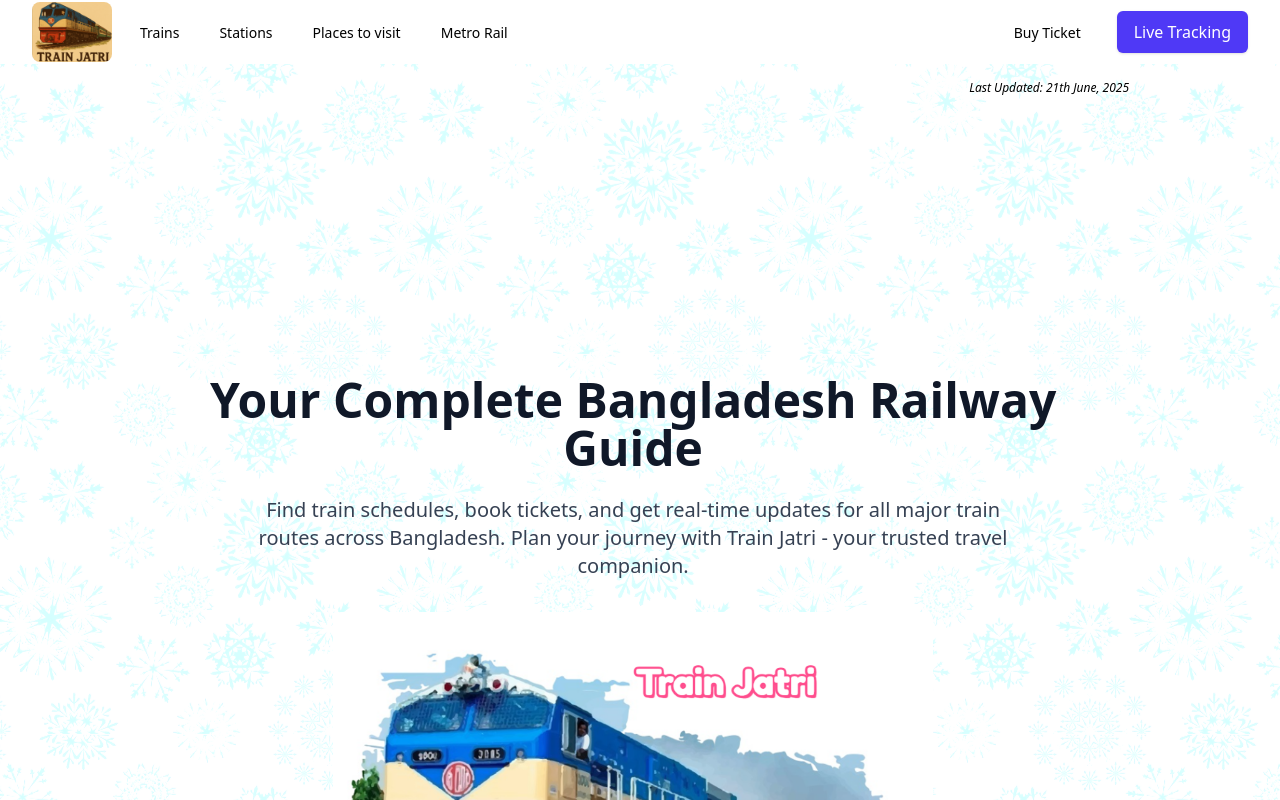
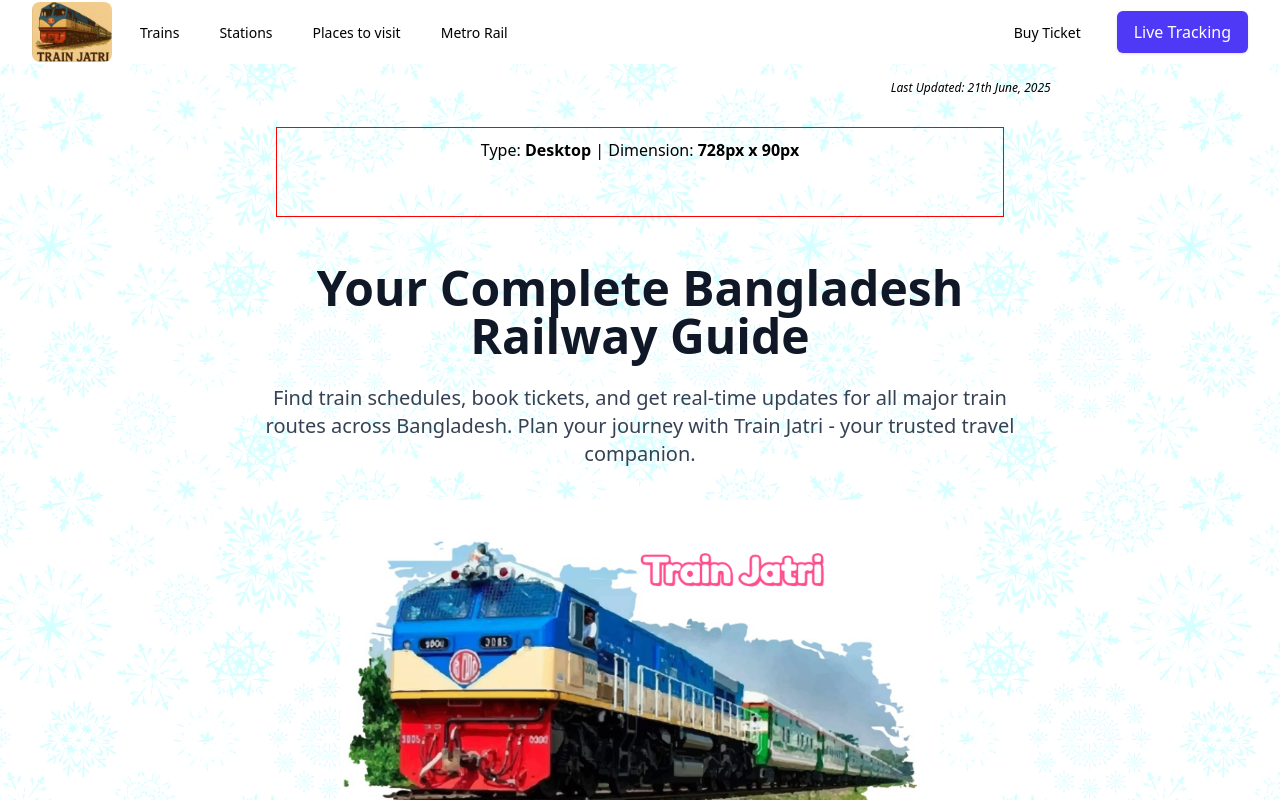
Before and after one commit to mdistiakahmed/train-jatri, a Next.js app: page / in a window 1280 px wide. Shown: the top 800 px of the page. Built offline with nearby package versions, Linux system fonts and the light colour scheme.

Commit message:
Update ad section

```diff
--- a/app/layout.tsx
+++ b/app/layout.tsx
@@ -6,7 +6,7 @@
 import Footer from "@/components/footer/Footer";
 import { GoogleAnalytics } from "@next/third-parties/google";
 import AdSense from "@/components/AdSense";
-import GoogleAdWithSuspense from "@/components/google-ads/GoogleAd";
+import GoogleAd from "@/components/google-ads/GoogleAd";
 
 const geistSans = Geist({
   variable: "--font-geist-sans",
@@ -88,17 +88,10 @@
           </div>
           <main className="flex-1">
             <p className="whitespace-nowrap text-end py-4 text-xs italic mr-4">Last Updated: 21th June, 2025</p>
-            <div className="w-full md:w-[80vw] h-[100px] md:h-[200px]  mx-auto my-4">
-                <GoogleAdWithSuspense>
-                  <ins
-                    className="adsbygoogle"
-                    style={{ display: "block" }}
-                    data-ad-client="ca-pub-9851111861096184"
-                    data-ad-slot="1301835385"
-                    data-ad-format="auto"
-                    data-full-width-responsive="true"
-                  ></ins>
-                </GoogleAdWithSuspense>
+            <div
+              className="overflow-hidden w-full min-h-[80px] max-h-[80px] md:min-h-[120px] md:max-h-[120px] flex items-center justify-center"
+            >
+                <GoogleAd />
             </div>
             {children}
           </main>
--- a/components/google-ads/GoogleAd.tsx
+++ b/components/google-ads/GoogleAd.tsx
@@ -1,9 +1,8 @@
 "use client";
-import React, { Fragment, ReactNode, Suspense, useEffect } from 'react';
-import { usePathname, useSearchParams } from 'next/navigation';
+import React, { ReactNode, useEffect, useState } from 'react';
 
 type Props = {
-  children: ReactNode;
+  children?: ReactNode;
 };
 
 declare global {
@@ -12,30 +11,78 @@
   }
 }
 
+interface AdSizeWithWidthHeight {
+  width: number;
+  height: number;
+}
+
+const FIXED_AD_SLOT_ID_BY_NAME: Record<string, string> = {
+  'ad-slot-1': '1301835385', // Desktop
+  'ad-slot-2': '5160101609'  // Mobile
+};
+
+const ADSENSE_CLIENT_ID = "ca-pub-9851111861096184";
+const isLocalEnv = process.env.NODE_ENV === 'development';
+
+const DesktopAdSize: AdSizeWithWidthHeight = { width: 728, height: 90 };
+const MobileAdSize: AdSizeWithWidthHeight = { width: 320, height: 50 };
+
 const GoogleAd = ({ children }: Props) => {
-  const pathname = usePathname();
-  const searchParams = useSearchParams();
+  const [isMobile, setIsMobile] = useState<boolean | undefined>(undefined);
 
   useEffect(() => {
+    if (isMobile !== undefined) return;
+    setIsMobile(window?.matchMedia('(max-width: 768px)')?.matches);
+  }, [isMobile]);
+
+  useEffect(() => {
+    if (isMobile === undefined) return;
     try {
       (window.adsbygoogle = window.adsbygoogle || []).push({});
     } catch (err) {
       console.error(err);
     }
-  }, [pathname, searchParams]);
+  }, [isMobile]);
 
-  return <Fragment>{children}</Fragment>;
+  if (isMobile === undefined) {
+    return <div style={{ height: '100px', maxWidth: '730px', width: '100%', margin: '0 auto' }} />;
+  }
+
+  const appliedAdSize = isMobile ? MobileAdSize : DesktopAdSize;
+  const adSlotNo = isMobile ? FIXED_AD_SLOT_ID_BY_NAME['ad-slot-2'] : FIXED_AD_SLOT_ID_BY_NAME['ad-slot-1'];
+  const height = `${appliedAdSize.height}px`;
+  const width = `${appliedAdSize.width}px`;
+
+  return (
+    <div
+      style={{
+        overflow: 'hidden',
+        width: '100%',
+        height: 'auto',
+        minHeight: height,
+        display: 'flex',
+        justifyContent: 'center',
+        margin: '1rem 0',
+      }}
+    >
+      {isLocalEnv && (
+        <div style={{ width, height, textAlign: 'center', border: '1px solid red', padding: '10px' }}>
+          Type: <b>{isMobile ? 'Mobile' : 'Desktop'}</b> | Dimension: <b>{width} x {height}</b>
+        </div>
+      )}
+
+      {!isLocalEnv && (
+        <ins
+          className="adsbygoogle ads-container"
+          style={{ display: 'inline-block', width, height }}
+          data-ad-client={ADSENSE_CLIENT_ID}
+          data-ad-slot={adSlotNo}
+        />
+      )}
+
+      {children}
+    </div>
+  );
 };
 
-// Wrap the GoogleAd component with Suspense
-const SuspenseWrapper = ({ children }: { children: ReactNode }) => {
-  return <Suspense fallback={<div>Loading...</div>}>{children}</Suspense>;
-};
-
-export default function GoogleAdWithSuspense(props: Props) {
-  return (
-    <SuspenseWrapper>
-      <GoogleAd {...props} />
-    </SuspenseWrapper>
-  );
-}
+export default GoogleAd;
```
